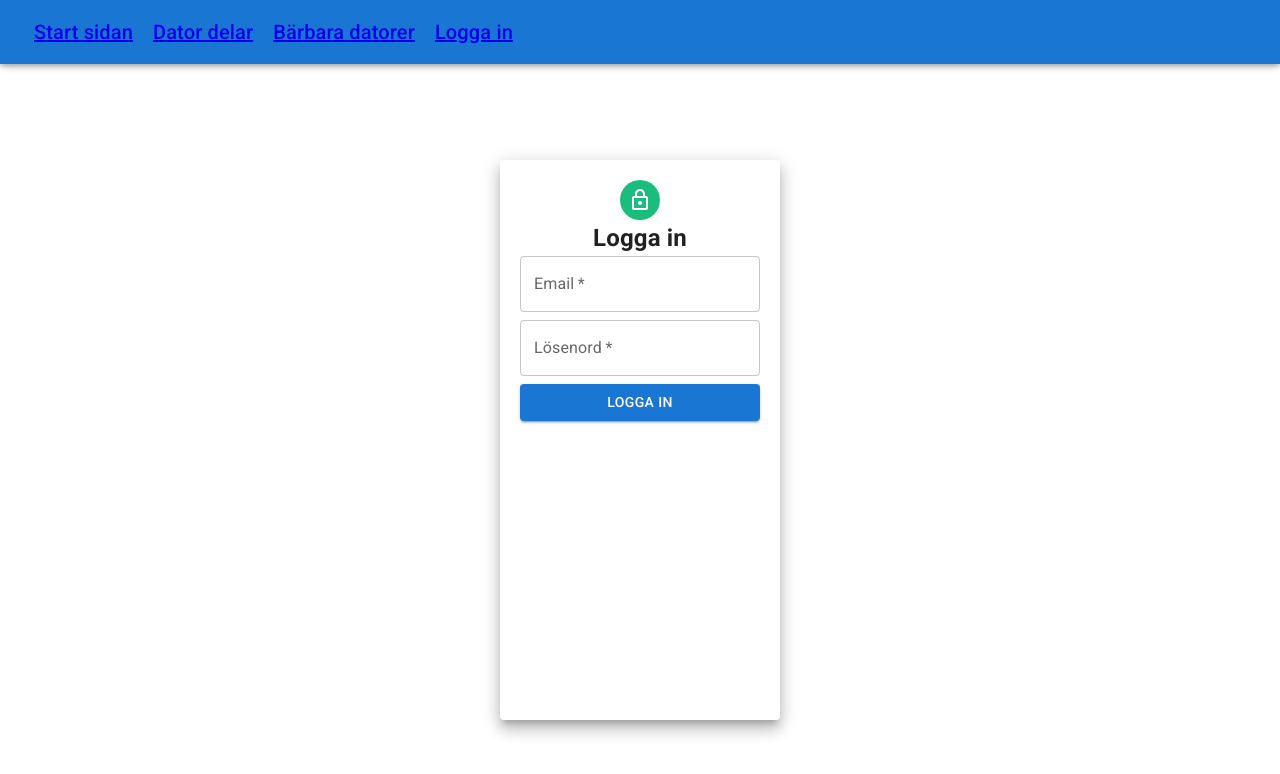
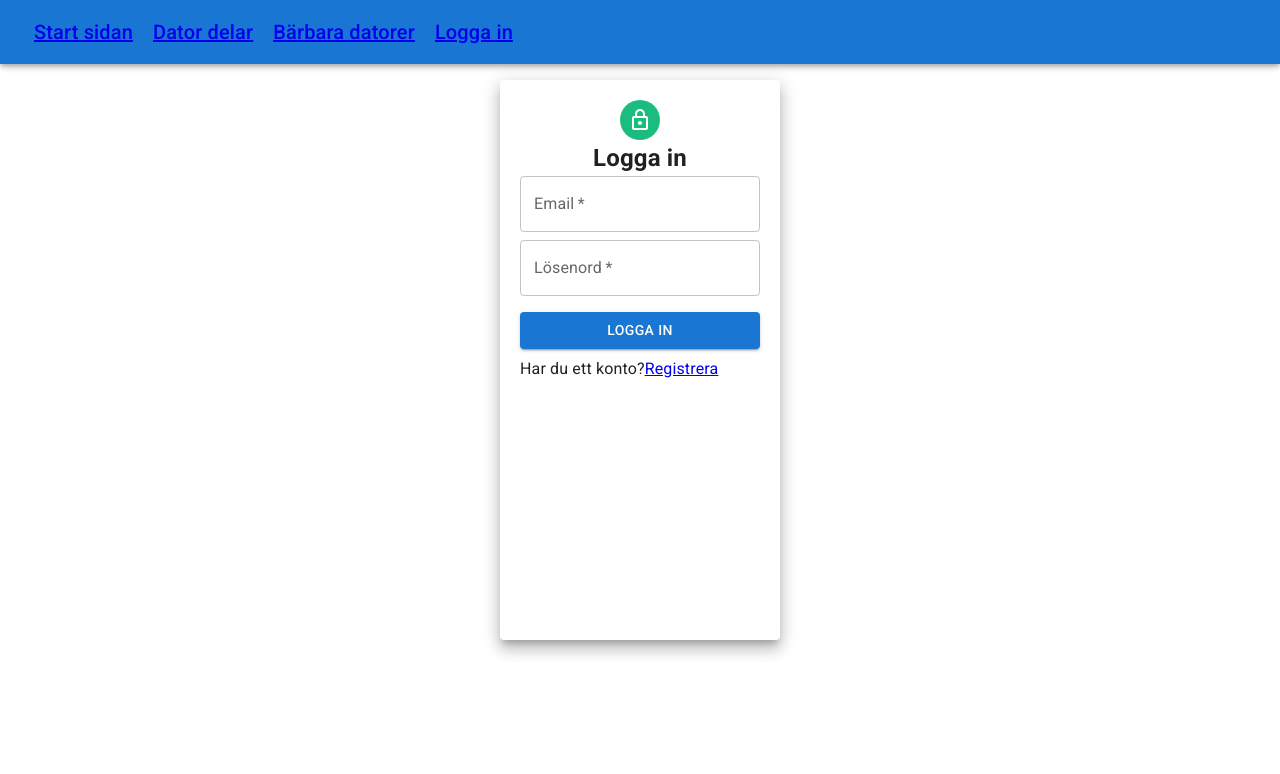
Before and after one commit to Ardinio/Dator_experten, a React (Create React App) app in the folder webbside/: page /login in a window 1280 px wide. Shown: the top 774 px of the page. Built offline with nearby package versions, Linux system fonts and the light colour scheme; no server answers.

Commit message:
Added some code

```diff
--- a/webbside/src/components/Layout.tsx
+++ b/webbside/src/components/Layout.tsx
@@ -8,6 +8,7 @@ import LoginPage from "../pages/LoginPage";
 import UserEditPage from "../pages/UserEditPage";
 import UserLaptopsProductsPage from "../pages/UserLaptopsProductsPage";
 import UserComputerPartsProductsPage from "../pages/UsersComputerPartsProductsPage";
+import RegistrationPage from "../pages/RegistrationPage";
 import { CssBaseline } from "@mui/material";
 import Navbar from "./Navbar";
 
@@ -31,6 +32,7 @@ const Layout = () => {
                 <Route path="/useredit" element={<UserEditPage />} />
                 <Route path="/userlaptopsproduct" element={<UserLaptopsProductsPage />} />
                 <Route path="/usercomputerpartsproduct" element={<UserComputerPartsProductsPage />} />
+                <Route path="/registration" element={<RegistrationPage />} />
             </Routes>
         </div>
     )
--- a/webbside/src/components/Login.tsx
+++ b/webbside/src/components/Login.tsx
@@ -1,8 +1,9 @@
 import React from "react";
-import { Grid, Paper, Avatar } from "@mui/material";
+import { Grid, Paper, Avatar, Typography } from "@mui/material";
 import { TextField } from "@mui/material";
 import LockOutlinedIcon from '@mui/icons-material/LockOutlined';
 import { Button } from "@mui/material";
+import { Link } from "react-router-dom";
 
 const Login = (props: { setEmail: any , setPassword: any, setPage: any }) => {
     const paperStyle = {
@@ -13,6 +14,9 @@ const Login = (props: { setEmail: any , setPassword: any, setPage: any }) => {
     }
     const avatarStyle = {
         backgroundColor: "#1bbd7e"
+    }
+    const btnStyle= {
+        margin: '8px 0'
     }
 
     return (
@@ -36,9 +40,14 @@ const Login = (props: { setEmail: any , setPassword: any, setPage: any }) => {
                     fullWidth required
                     onChange={e => props.setPassword(e.target.value)}
                 />
-                <Button type="submit" color="primary" variant="contained" fullWidth onClick={props.setPage}>
+                <Button type="submit" color="primary" variant="contained" style={btnStyle} fullWidth onClick={props.setPage}>
                     Logga in
                 </Button>
+                <Typography> Har du ett konto?
+                    <Link to="/registration">
+                        Registrera
+                    </Link>
+                </Typography>
             </Paper>
         </Grid>
     )
--- a/webbside/src/pages/LoginPage.tsx
+++ b/webbside/src/pages/LoginPage.tsx
@@ -34,7 +34,7 @@ const LoginPage = () => {
     }, [page]);
 
     return (
-        <Container sx={{marginY: 20}}>
+        <Container sx={{marginY: 10}}>
             <Login
                 setEmail={setEmail}
                 setPassword={setPassword}
--- /dev/null
+++ b/webbside/src/pages/RegistrationPage.tsx
@@ -0,0 +1,11 @@
+import { Container } from "@mui/material";
+
+const RegistrationPage = () => {
+    return (
+        <Container sx={{marginY: 10}}>
+            This is Registration Page
+        </Container>
+    )
+}
+
+export default RegistrationPage;
```
Also changed, not shown: 1 other file (tests, documents, lock files or other folders).
